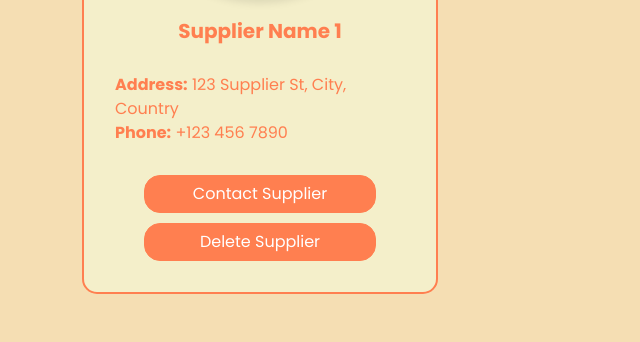
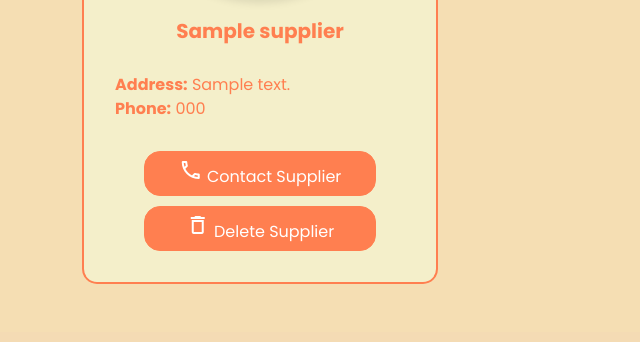
Before and after one commit to jeriel08/SmartStock-Inventory-IT6-Project, a PHP site: page /views/suppliers.php in a window 1280 px wide. Shown: the part 487-829 px from the top of the page, without its empty margins (0-640 px from the left). After the commit the page ends 771 px from the top, so only its background shows below. Run offline with PHP 8.4, Linux system fonts and the light colour scheme; the visitor is signed in with stand-in values (Sample User, id 1); tables that the repository leaves empty or names only in its code hold one stand-in row (values such as "Sample post"); grey boxes marked "Sample" are stand-in pictures; some libraries are stand-ins or nearby versions.

Commit message:
Integrate the add supplier functionality to the cards and fixed bugs

```diff
--- a/views/suppliers.php
+++ b/views/suppliers.php
@@ -4,6 +4,7 @@
     header('Location: ../index.php');
     exit();
   }
+  include '../database/database.php';
 ?>
 
 <!DOCTYPE html>
@@ -176,7 +177,7 @@
           </button>
         </div>
         <?php if (isset($_SESSION['success'])): ?>
-            <div class="alert alert-success">
+            <div class="alert alert-success mt-4">
                 <?php echo $_SESSION['success']; unset($_SESSION['success']); ?>
             </div>
         <?php endif; ?>
@@ -190,29 +191,47 @@
       <!-- Supplier Cards Section -->
       <div class="supplier-page my-4">
         <div class="row mt-4">
-          <!-- Supplier Card 1 -->
+          <?php
+          $stmt = $conn ->prepare('SELECT SupplierID, Name, Address, PhoneNumber, ProfileImage FROM suppliers');
+          $stmt -> execute();
+          $result = $stmt->get_result();
+
+          if ($result->num_rows > 0) {
+            while ($row = $result->fetch_assoc()) {
+              $supplierId = htmlspecialchars($row['SupplierID']);
+              $name = htmlspecialchars($row['Name']);
+              $address = htmlspecialchars($row['Address']);
+              $phone = htmlspecialchars($row['PhoneNumber']);
+              $imagePath = $row['ProfileImage'] ? htmlspecialchars($row['ProfileImage']) : '../statics/images/default-supplier.jpg';
+          ?>
             <div class="col-md-4 mb-4">
               <div class="card supplier-card">
                 <div class="card-body">
-                <img src="./picsdemo/jeriel.jpg" alt="Supplier 1" class="pic" />
-                <h5 class="card-title">Supplier Name 1</h5>
+                  <img src="<?php echo $imagePath; ?>" alt="<?php echo $name; ?>" class="pic" />
+                  <h5 class="card-title"><?php echo $name; ?></h5>
                   <p class="card-text">
-                  <strong>Address:</strong> 123 Supplier St, City, Country<br />
-                  <strong>Phone:</strong> +123 456 7890<br />
+                    <strong>Address:</strong> <?php echo $address; ?><br />
+                    <strong>Phone:</strong> <?php echo $phone; ?><br />
                   </p>
                   <div class="btn-container">
-                  <button class="btn btn-primary gap-2 rounded-4">
-                    <span class="material-symbols-outlined"></span>
+                    <button class="btn btn-primary gap-2 rounded-4" onclick="contactSupplier(<?php echo $supplierId; ?>)">
+                      <span class="material-icons-outlined">phone</span>
                       <span>Contact Supplier</span>
                     </button>
-                  <button class="btn btn-danger gap-2 rounded-4">
-                    Delete Supplier
+                    <button class="btn btn-danger gap-2 rounded-4" onclick="deleteSupplier(<?php echo $supplierId; ?>)">
+                      <span class="material-icons-outlined">delete</span>
+                      <span>Delete Supplier</span>
                     </button>
                   </div>
                 </div>
               </div>
             </div>
-
+          <?php
+            }
+          } else {
+            echo '<div class="col-12 text-center">No suppliers found.</div>';
+          }
+          ?>
         </div>
       </div>
     </div>
```
Also changed, not shown: handlers/add-supplier-handler.php (+26 -10 lines), statics/images/default_supplier_profile.png (added), statics/images/uploads/supplier_1740874713.jpg (deleted). Lines whose indentation alone changed are shown as unchanged.
